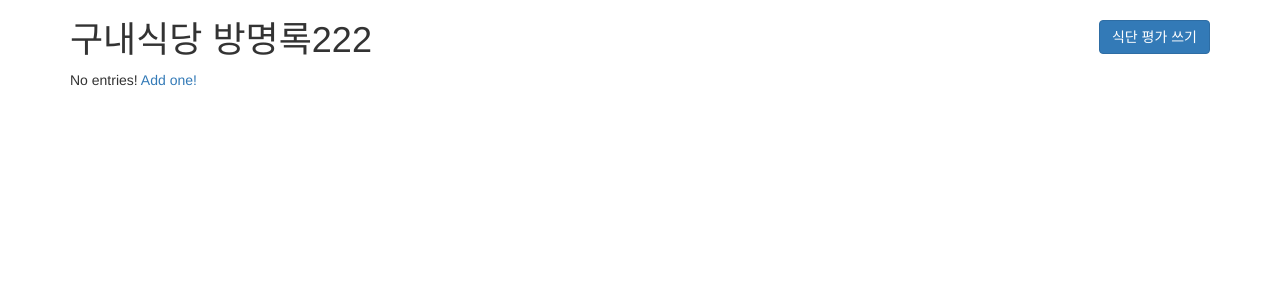
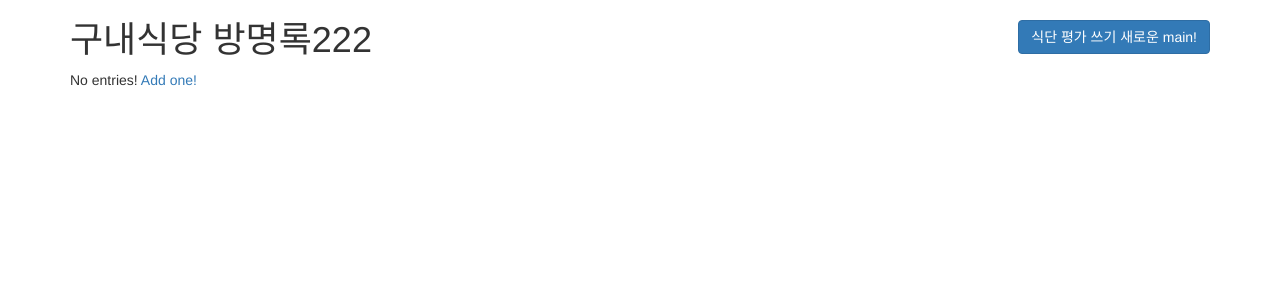
Before and after one commit to developtron/guestbook, a Node server app: page / in a window 1280 px wide. Shown: the top 300 px of the page. Run offline with Node 20, Linux system fonts and the light colour scheme; some libraries are stand-ins or nearby versions.

Commit message:
Update header.ejs: main new content

```diff
--- a/views/header.ejs
+++ b/views/header.ejs
@@ -10,5 +10,6 @@
     구내식당 방명록222
     <a href="/new-entry" class="btn btn-primary pull-right">
       식단 평가 쓰기
+      새로운 main!
     </a>
   </h1>
```
